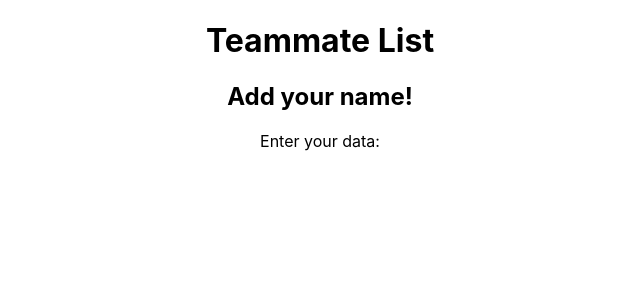
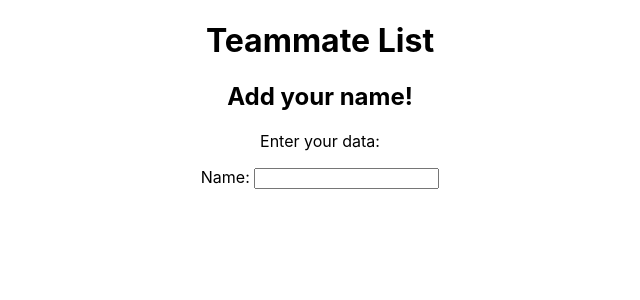
Before and after one commit to Kat2bk/new-teambuilder, a React (Create React App) app in the folder team-builder/: page / in a window 1280 px wide. Shown: the top 300 px of the page, without its empty margins (320-960 px from the left). Built offline with nearby package versions, Linux system fonts and the light colour scheme.

Commit message:
got first text input working, connected the two functions to their respective places onSubmit and onChange

```diff
--- a/team-builder/src/components/form.js
+++ b/team-builder/src/components/form.js
@@ -9,7 +9,7 @@
     position: ""
   });
 
-  function onChange(event) {
+  function handleChange(event) {
     console.log(formState);
     setFormState({
       ...formState,
@@ -26,6 +26,14 @@
   return (
     <form onSubmit={Submit}>
       <p>Enter your data:</p>
+      <label htmlFor="name">Name: </label>
+      <input
+        id="name"
+        type="text"
+        name="name"
+        onChange={handleChange}
+        value={formState.name}
+      />
     </form>
   );
 }
```
